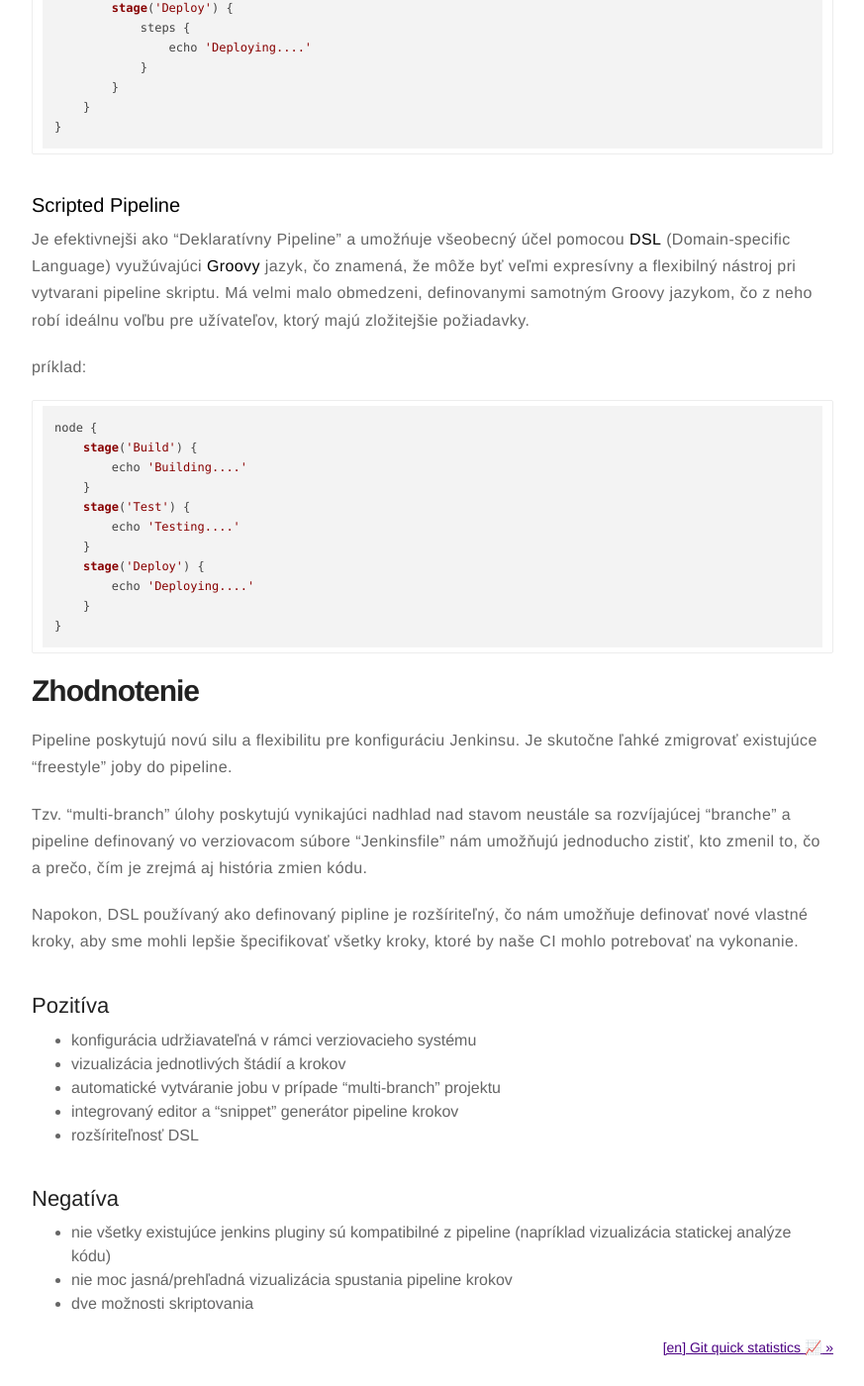
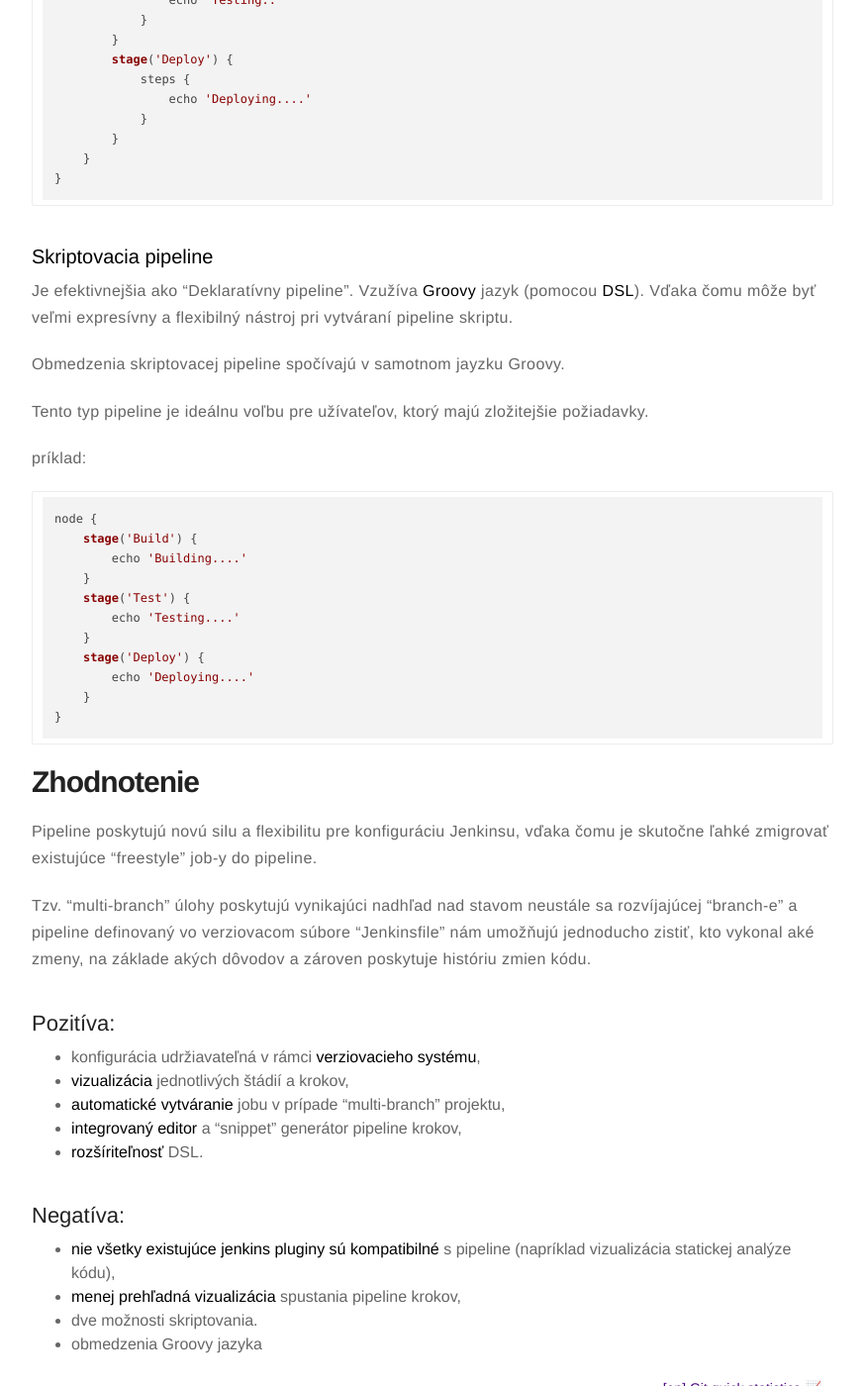
Before and after one commit to arzzen/lukasmestan.com, a Jekyll site: the page built from _posts/2017-07-02-jenkins-pipeline.markdown, in a window 1280 px wide and 1400 px high, scrolled down 1607 px. Shown: the whole window at 99% size, without its empty margins (203-1076 px from the left). Built offline with Jekyll 4.4.1, drawn with Linux system fonts in a browser that asks for light colours; nearby versions of some CDN libraries; emoji names are drawn with the system emoji font; some of the changed text lies outside the part shown.

Commit message:
small changes

````diff
--- a/_posts/2017-07-02-jenkins-pipeline.markdown
+++ b/_posts/2017-07-02-jenkins-pipeline.markdown
@@ -21,32 +21,34 @@
 # Úvod do Pipeline
 
 V porovnaní s tradičnými (freestylovými) jobmy poskytuje pipeline lepšiu
-vizualizáciu stavu niekoľkých častí, ktoré tvoria joby. [Pipeline](https://jenkins.io/doc/book/pipeline/) su všestrannejšie
+vizualizáciu stavu niekoľkých častí, ktoré tvoria job-y. [Pipeline](https://jenkins.io/doc/book/pipeline/) su všestrannejšie
 vzhľadom na ich schopnosť daľšej úpravy, spájania, opätovného prepoužívania a vzájomného paralelného volania.
 
-V jednoduchosti sa dá pochopiť aj ako **job** ktorý definuje proces a **build** ktorý
-je výstupom **job**u. Pipeline definuje sériu **job**ov. Najdôležitejšia časť **pipline**u je **steps**,
+Pipeline v jednoduchosti možno pochopiť aj ako **job** ktorý definuje proces. Jeho výstupom sa stáva **build**.
+Pipeline definuje sériu **job**ov. Najdôležitejšou časťou **pipline** je krok **steps**,
 ktorý definuje blok kódu skriptu.
 
 Pipeline označovaný aj ako workflow <abbr title="Continuous Delivery">CD</abbr> bol pomocou komunity
 vytvorený z dôvodu flexibility, rozšíriteľnosti a možnosti skriptovania.
 
-1. fungujú bez ohľadu na reštart alebo pád CD servera
-2. môže byť v priebehu pozastavený a môže čakať na vstup užívateľa
-3. môže byť znovu spustený z ktorého koľvek bodu
-4. "stage-view" prináša pohodlný prehľad (dashboard) spolu s trendom
+### Základná charakteristika:
 
-Pipeline skripty je možné písať s použitím deklaratívnej ([Declarativ Pipeline](https://jenkins.io/doc/book/pipeline/syntax/#declarative-pipeline))
+1. fungujú bez ohľadu na reštart alebo pád CD servera,
+2. môže byť v priebehu pozastavený a môže čakať na vstup užívateľa,
+3. môže byť znovu spustený z ktorého koľvek bodu,
+4. "stage-view" prináša pohodlný prehľad (dashboard) spolu s trendom.
+
+Skripty obsiahnute v _Pipeline_ je možné písať s použitím deklaratívnej ([Declarativ Pipeline](https://jenkins.io/doc/book/pipeline/syntax/#declarative-pipeline))
 alebo skriptovacej ([Scripted Pipeline](https://jenkins.io/doc/book/pipeline/syntax/#scripted-pipeline)) syntaxe.
 
 
-### **Declarativ Pipeline**
+### **Deklaratívny pipeline**
 
 Pomerne nové rozšírenie, ktoré predstavuje jednoduchšiu definíciu.
 Deklaratívny Pipeline bol vytvorený s cieľom ponúknuť jednoduchšiu a umienenú syntax,
 podporuje deklaratívny programovací model.
 
-Hlavnou podmienkou je aby bol cely blok uzatvoreny v ramci `pipeline { }`
+Hlavnou podmienkou je, aby bol celý blok uzatvorený v rámci `pipeline { }`
 
 príklad:
 ```groovy
@@ -71,11 +73,14 @@
     }
 }
 ```
-### **Scripted Pipeline**
+### **Skriptovacia pipeline**
 
-Je efektivnejši ako "Deklaratívny Pipeline" a umožńuje všeobecný účel pomocou **DSL** (Domain-specific Language)
-využúvajúci **Groovy** jazyk, čo znamená, že môže byť veľmi expresívny a flexibilný nástroj pri vytvarani pipeline skriptu.
-Má velmi malo obmedzeni, definovanymi samotným Groovy jazykom, čo z neho robí ideálnu voľbu pre užívateľov, ktorý majú zložitejšie požiadavky.
+Je efektivnejšia ako "Deklaratívny pipeline". Vzužíva **Groovy** jazyk (pomocou **DSL**).
+Vďaka čomu môže byť veľmi expresívny a flexibilný nástroj pri vytváraní pipeline skriptu.
+
+Obmedzenia skriptovacej pipeline spočívajú v samotnom jayzku Groovy.
+
+Tento typ pipeline je ideálnu voľbu pre užívateľov, ktorý majú zložitejšie požiadavky.
 
 príklad:
 ```groovy
@@ -94,27 +99,24 @@
 
 # Zhodnotenie
 
-Pipeline poskytujú novú silu a flexibilitu pre konfiguráciu Jenkinsu.
-Je skutočne ľahké zmigrovať existujúce "freestyle" joby do pipeline.
+Pipeline poskytujú novú silu a flexibilitu pre konfiguráciu Jenkinsu, vďaka čomu je
+skutočne ľahké zmigrovať existujúce "freestyle" job-y do pipeline.
 
-Tzv. "multi-branch" úlohy poskytujú vynikajúci nadhlad nad stavom neustále sa rozvíjajúcej "branche" a
+Tzv. "multi-branch" úlohy poskytujú vynikajúci nadhľad nad stavom neustále sa rozvíjajúcej "branch-e" a
 pipeline definovaný vo verziovacom súbore "Jenkinsfile" nám umožňujú jednoducho zistiť,
-kto zmenil to, čo a prečo, čím je zrejmá aj história zmien kódu.
+kto vykonal aké zmeny, na základe akých dôvodov a zároven poskytuje históriu zmien kódu.
 
-Napokon, DSL používaný ako definovaný pipline je rozšíriteľný, čo nám umožňuje
-definovať nové vlastné kroky, aby sme mohli lepšie špecifikovať všetky kroky,
-ktoré by naše CI mohlo potrebovať na vykonanie.
+## Pozitíva:
 
-## Pozitíva
+- konfigurácia udržiavateľná v rámci **verziovacieho systému**,
+- **vizualizácia** jednotlivých štádií a krokov,
+- **automatické vytváranie** jobu v prípade "multi-branch" projektu,
+- **integrovaný editor** a "snippet" generátor pipeline krokov,
+- **rozšíriteľnosť** DSL.
 
-- konfigurácia udržiavateľná v rámci verziovacieho systému
-- vizualizácia jednotlivých štádií a krokov
-- automatické vytváranie jobu v prípade "multi-branch" projektu
-- integrovaný editor a "snippet" generátor pipeline krokov
-- rozšíriteľnosť DSL
+## Negatíva:
 
-## Negatíva
-
-- nie všetky existujúce jenkins pluginy sú kompatibilné z pipeline (napríklad vizualizácia statickej analýze kódu)
-- nie moc jasná/prehľadná vizualizácia spustania pipeline krokov
-- dve možnosti skriptovania
+- **nie všetky existujúce jenkins pluginy sú kompatibilné** s pipeline (napríklad vizualizácia statickej analýze kódu),
+- **menej prehľadná vizualizácia** spustania pipeline krokov,
+- dve možnosti skriptovania.
+- obmedzenia Groovy jazyka
````
